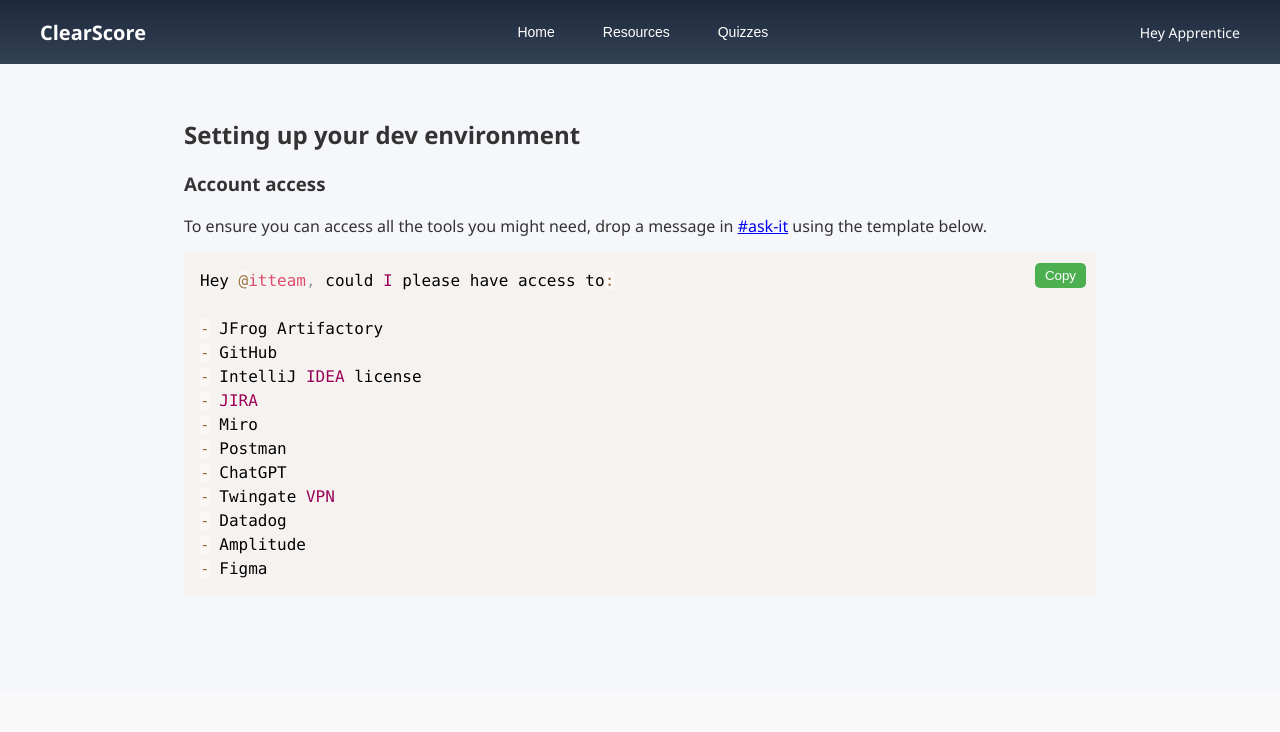
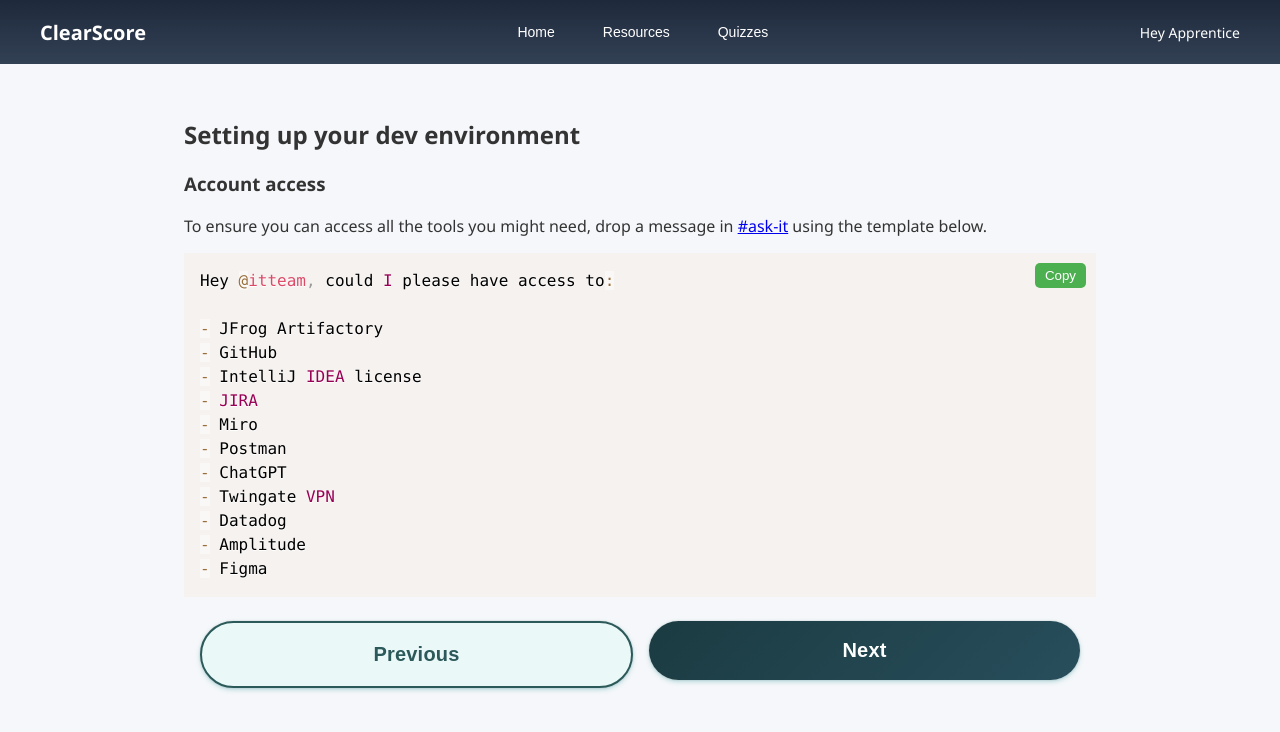
Before and after one commit to NathanVoong/final-year-project, a React (Vite) app in the folder onboarding-app/: page /setup in a window 1280 px wide. Shown: the top 732 px of the page. Built offline with nearby package versions, Linux system fonts and the light colour scheme.

Commit message:
FE-13: Add buttons for carousel component

```diff
--- a/onboarding-app/src/pages/Home/styles/Home.css
+++ b/onboarding-app/src/pages/Home/styles/Home.css
@@ -3,7 +3,6 @@
     font-family: 'Segoe UI', sans-serif;
     background-color: #f5f7fa;
     color: #333;
-    padding-bottom: 40px;
     padding-top: 50px;
     min-width: 300px;
 }
--- a/onboarding-app/src/pages/SetupPage/SetupPage.tsx
+++ b/onboarding-app/src/pages/SetupPage/SetupPage.tsx
@@ -45,6 +45,10 @@
                         {isCopied ? "Copied!" : "Copy"}
                     </button>
                 </div>
+                <div className="button-group">
+                    <button className="previous-button">Previous</button>
+                    <button className="next-button">Next</button>
+                </div>
             </section>
         </div>
     );
--- a/onboarding-app/src/pages/SetupPage/styles/SetupPage.css
+++ b/onboarding-app/src/pages/SetupPage/styles/SetupPage.css
@@ -23,3 +23,50 @@
 .copy-button:focus {
     outline: none; /* Remove focus outline for better design */
 }
+
+.button-group {
+    display: flex;
+    flex-direction: row;
+    gap: 16px;
+    padding: 16px;
+}
+
+.next-button {
+    width: 100%;
+    padding: 18px 0;
+    background: linear-gradient(135deg, #1b3b41 0%, #284e5c 100%);
+    color: #fff;
+    font-size: 1.25rem;
+    font-weight: 600;
+    border: none;
+    border-radius: 2em;
+    margin-bottom: 8px;
+    box-shadow: 0px 0px 2px 0px rgba(0, 0, 0, 0.16), 0px 2px 4px 0px rgba(150, 202, 205, 0.64);
+    cursor: pointer;
+    letter-spacing: 0.01em;
+    transition: background 0.2s;
+}
+
+.next-button:hover {
+    background: linear-gradient(135deg, #22444d 0%, #356070 100%);
+}
+
+.previous-button {
+    width: 100%;
+    padding: 18px 0;
+    background: #eaf8f8;
+    color: #2c5959;
+    font-size: 1.25rem;
+    font-weight: 600;
+    border: 2px solid #2c5959;
+    border-radius: 2em;
+    box-shadow: 0px 0px 2px 0px rgba(0, 0, 0, 0.16), 0px 2px 4px 0px rgba(150, 202, 205, 0.64);
+    cursor: pointer;
+    letter-spacing: 0.01em;
+    transition: background 0.2s, color 0.2s;
+}
+
+.previous-button:hover {
+    background: #d7efef;
+    color: #1b3b41;
+}
```
